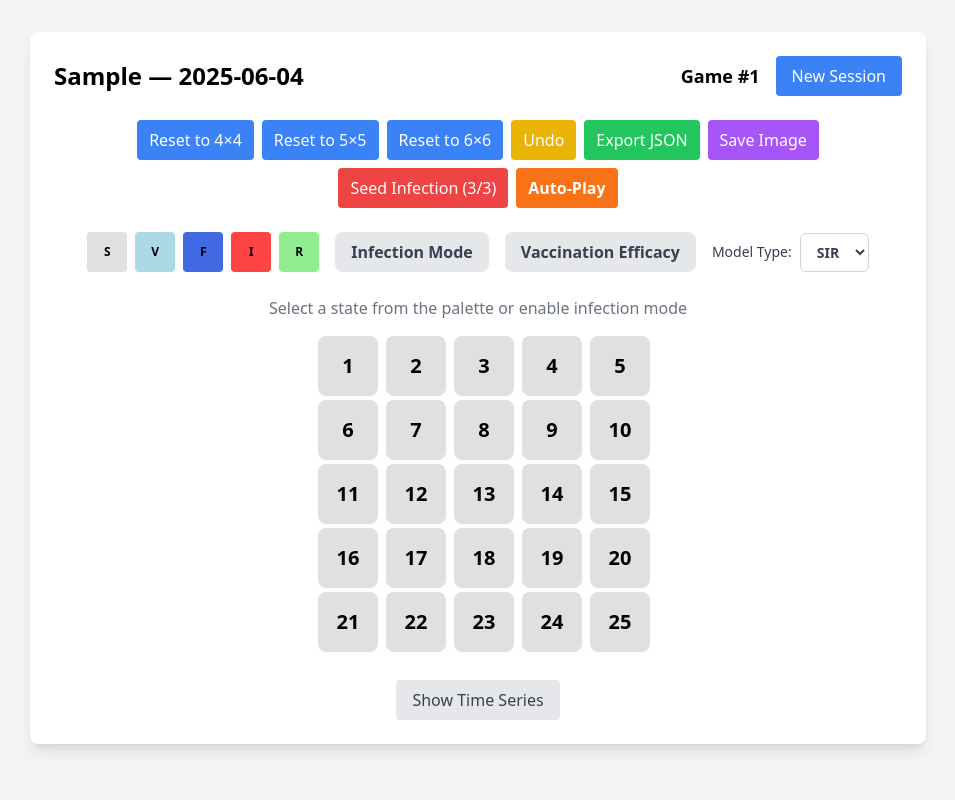
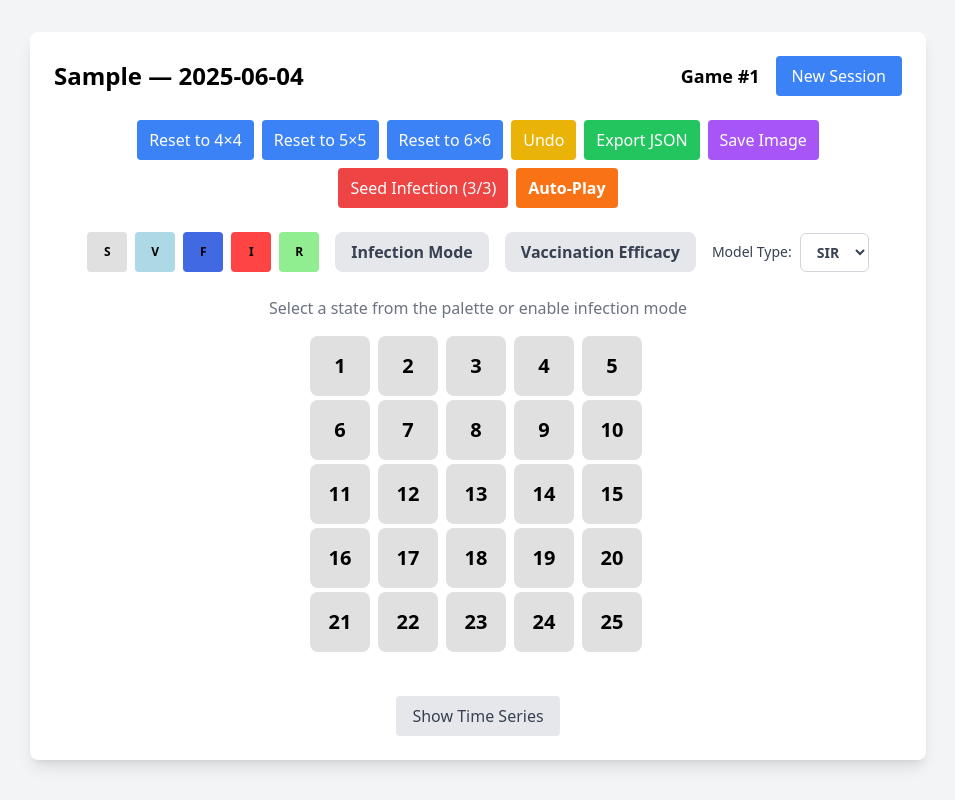
Before and after one commit to DNRLongmuir/Herd_Immunity, a React (Vite) app: page / in a window 1280 px wide. Both pictures are taken after typing "Sample" into the empty fields and a click on the button "Start Session". Shown: the whole page, without its empty margins (162-1117 px from the left). Built offline with nearby package versions, Linux system fonts and the light colour scheme.

Commit message:
Fix save image width calculation to include gaps

```diff
--- a/src/App.tsx
+++ b/src/App.tsx
@@ -568,8 +568,8 @@ export default function App() {
           ref={gridRef}
           className="relative mx-auto"
           style={{
-            width: `${state.gridSize.cols * 64}px`,
-            height: `${state.gridSize.rows * 64}px`,
+            width: `${state.gridSize.cols * 64 + (state.gridSize.cols - 1) * 4}px`,
+            height: `${state.gridSize.rows * 64 + (state.gridSize.rows - 1) * 4}px`,
           }}
         >
           <Grid
```
